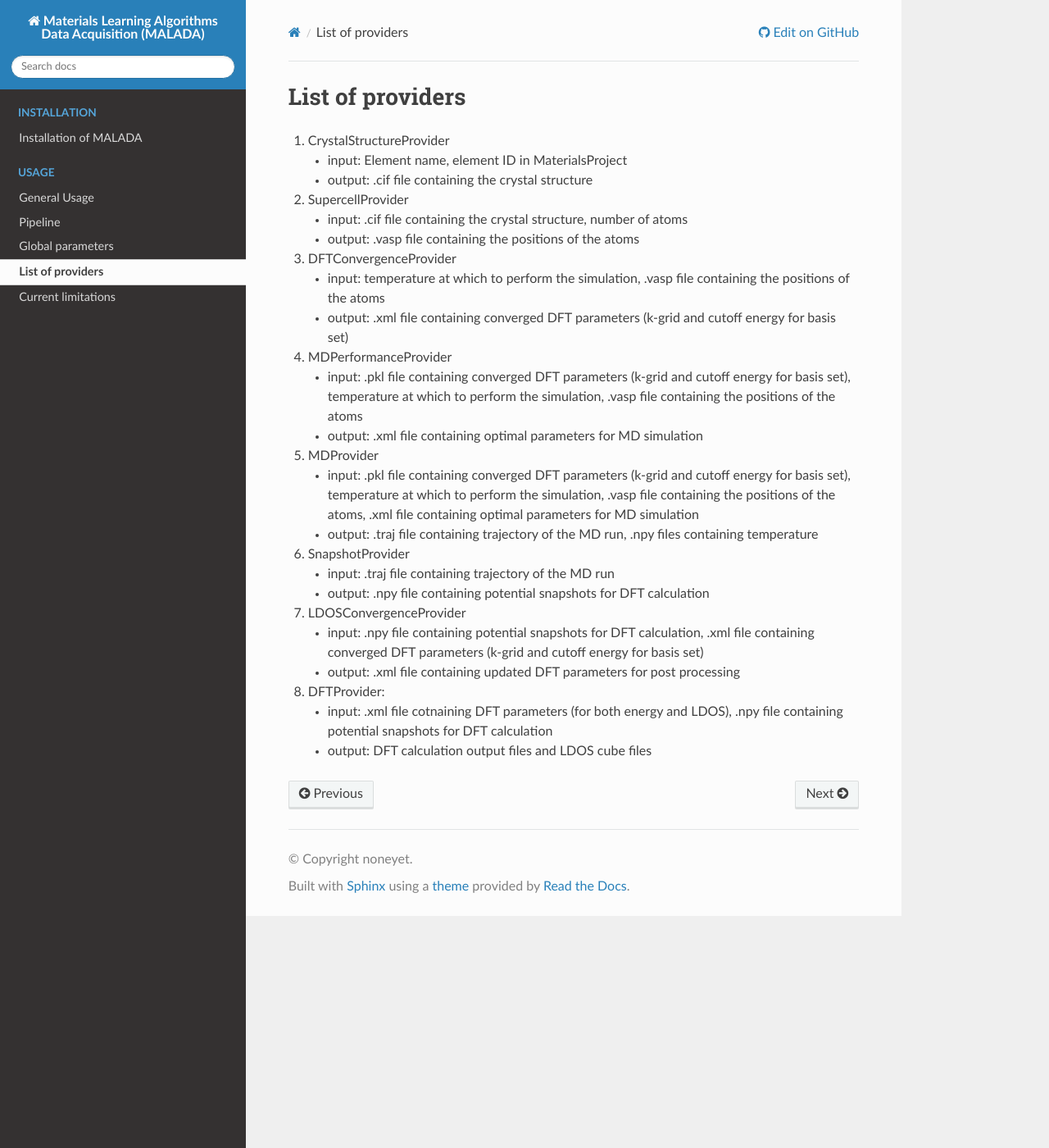
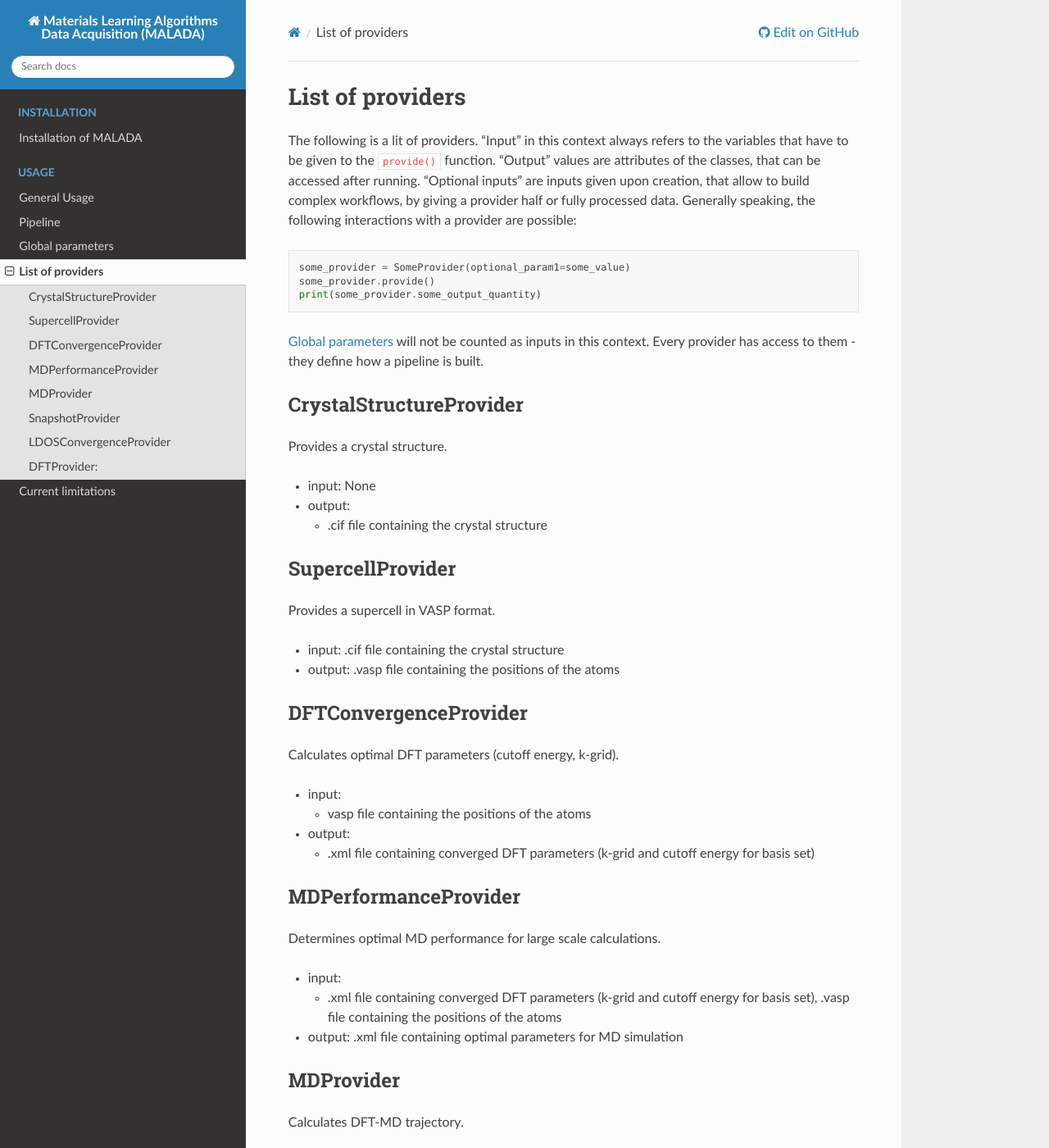
Before and after one commit to mala-project/malada, a Sphinx documentation site: the page built from docs/source/usage/list_of_providers.md, in a window 1280 px wide and 1400 px high. Shown: the whole window at 82% size. Built offline with Sphinx 7.4.7 and the Read the Docs theme 2.0.0, drawn with Linux system fonts in a browser that asks for light colours; pages that are not in the unit, such as notebooks, are missing from menus; the version number could not be read and is left out; some of the changed text lies outside the part shown.

Commit message:
Working on doc

````diff
--- a/docs/source/usage/list_of_providers.md
+++ b/docs/source/usage/list_of_providers.md
@@ -1,33 +1,71 @@
 # List of providers
 
-1. CrystalStructureProvider
-    - input: Element name, element ID in MaterialsProject
-    - output: .cif file containing the crystal structure
+The following is a lit of providers.
+"Input" in this context always refers to the variables that have to be given to the `provide()` function. "Output" values are attributes of the classes,
+that can be accessed after running. "Optional inputs" are inputs given upon creation, that allow to build complex workflows, by giving a provider half or fully processed data. Generally speaking, the following interactions with a provider are possible:
 
-2. SupercellProvider
-    - input: .cif file containing the crystal structure, number of atoms
-    - output: .vasp file containing the positions of the atoms
+```python
+some_provider = SomeProvider(optional_param1=some_value)
+some_provider.provide()
+print(some_provider.some_output_quantity)
+```
 
-3. DFTConvergenceProvider
-    - input: temperature at which to perform the simulation, .vasp file containing the positions of the atoms
-    - output: .xml file containing converged DFT parameters (k-grid and cutoff energy for basis set)
+[Global parameters](global_parameters.md) will not be counted as inputs in this context. Every provider has access to them - they define how a pipeline is built.
 
-4. MDPerformanceProvider
-    - input: .pkl file containing converged DFT parameters (k-grid and cutoff energy for basis set), temperature at which to perform the simulation, .vasp file containing the positions of the atoms
-    - output: .xml file containing optimal parameters for MD simulation
+## CrystalStructureProvider
 
-5. MDProvider
-    - input: .pkl file containing converged DFT parameters (k-grid and cutoff energy for basis set), temperature at which to perform the simulation, .vasp file containing the positions of the atoms, .xml file containing optimal parameters for MD simulation
-    - output: .traj file containing trajectory of the MD run, .npy files containing temperature
+Provides a crystal structure.
 
-6. SnapshotProvider
-    - input: .traj file containing trajectory of the MD run
-    - output: .npy file containing potential snapshots for DFT calculation
+- input: None
+- output:
+  - .cif file containing the crystal structure
 
-7. LDOSConvergenceProvider
-    - input: .npy file containing potential snapshots for DFT calculation, .xml file containing converged DFT parameters (k-grid and cutoff energy for basis set)
-    - output: .xml file containing updated DFT parameters for post processing
+## SupercellProvider
 
-8. DFTProvider:
-    - input: .xml file cotnaining DFT parameters (for both energy and LDOS), .npy file containing potential snapshots for DFT calculation
-    - output: DFT calculation output files and LDOS cube files
+Provides a supercell in VASP format.
+
+- input: .cif file containing the crystal structure
+- output: .vasp file containing the positions of the atoms
+
+## DFTConvergenceProvider
+
+Calculates optimal DFT parameters (cutoff energy, k-grid).
+
+- input:
+  - vasp file containing the positions of the atoms
+- output:
+  - .xml file containing converged DFT parameters (k-grid and cutoff energy for basis set)
+
+## MDPerformanceProvider
+
+Determines optimal MD performance for large scale calculations.
+
+- input:
+  - .xml file containing converged DFT parameters (k-grid and cutoff energy for basis set), .vasp file containing the positions of the atoms
+- output: .xml file containing optimal parameters for MD simulation
+
+## MDProvider
+
+Calculates DFT-MD trajectory.
+
+- input: .xml file containing converged DFT parameters (k-grid and cutoff energy for basis set), .vasp file containing the positions of the atoms, .xml file containing optimal parameters for MD simulation
+- output: .traj file containing trajectory of the MD run, .npy file containing temperatures
+
+## SnapshotProvider
+
+Parses MD trajectory for suitable MD snapshots.
+
+- input: .traj file containing trajectory of the MD run, .npy file containing temperatures
+- output: .traj file containing potential snapshots for DFT calculation
+
+## LDOSConvergenceProvider
+
+Determines optimal parameters for LDOS calculation.
+
+ - input: .traj file containing potential snapshots for DFT calculation, .xml file containing converged DFT parameters (k-grid and cutoff energy for basis set)
+ - output: .xml file containing updated LDOS parameters for post processing
+
+## DFTProvider:
+
+ - input: xml file containing converged DFT parameters (k-grid and cutoff energy for basis set), .xml file containing updated LDOS parameters for post processing, .traj file containing potential snapshots for DFT calculation
+ - output: DFT calculation output files and LDOS cube files
````
Also changed, not shown: docs/source/usage/pipeline.md (+9 -4 lines).
